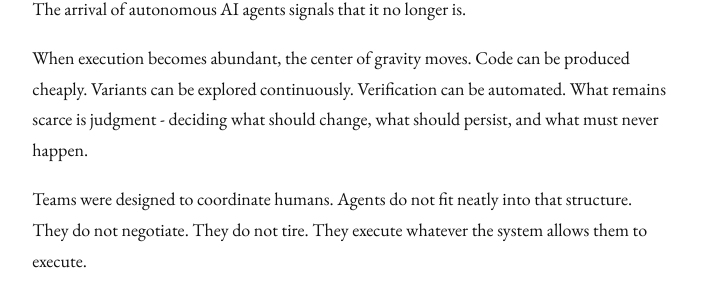
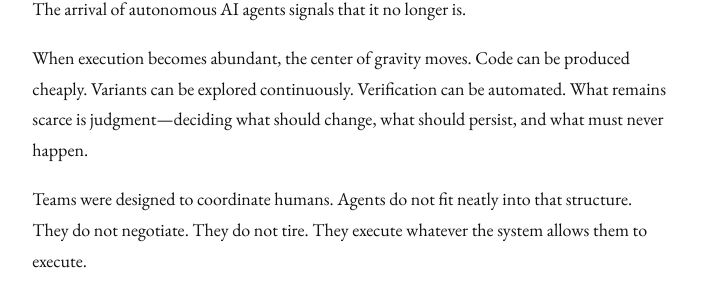
Before and after one commit to uebersystems/uebersystems.com, a Jekyll site: the page built from _posts/2026-01-14-when-teams-stop-being-the-unit.md, in a window 1280 px wide. Shown: the part 594-895 px from the top of the page, without its empty margins (288-991 px from the left). Built offline with Jekyll 4.4.1, drawn with Linux system fonts in a browser that asks for light colours.

Commit message:
Fix some formatting

```diff
--- a/_posts/2026-01-14-when-teams-stop-being-the-unit.md
+++ b/_posts/2026-01-14-when-teams-stop-being-the-unit.md
@@ -15,7 +15,7 @@ For a time, that was enough.
 
 The arrival of autonomous AI agents signals that it no longer is.
 
-When execution becomes abundant, the center of gravity moves. Code can be produced cheaply. Variants can be explored continuously. Verification can be automated. What remains scarce is judgment - deciding what should change, what should persist, and what must never happen.
+When execution becomes abundant, the center of gravity moves. Code can be produced cheaply. Variants can be explored continuously. Verification can be automated. What remains scarce is judgment—deciding what should change, what should persist, and what must never happen.
 
 Teams were designed to coordinate humans. Agents do not fit neatly into that structure. They do not negotiate. They do not tire. They execute whatever the system allows them to execute.
 
```
Also changed, not shown: _posts/2026-01-05-prompt-is-not-an-interface.md (+3 -3 lines).
